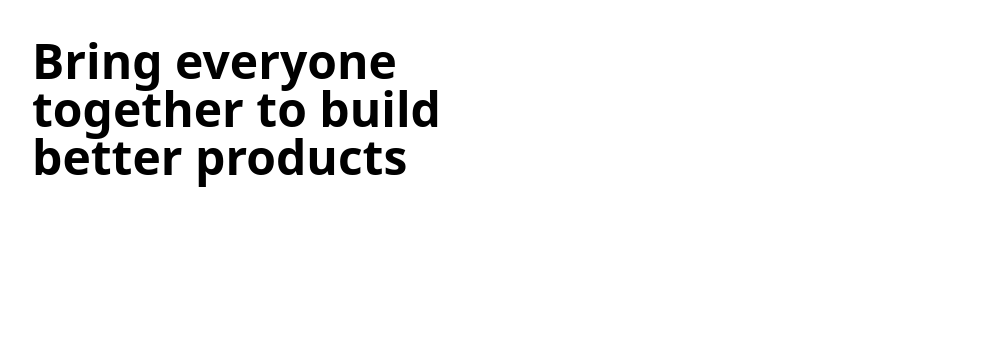
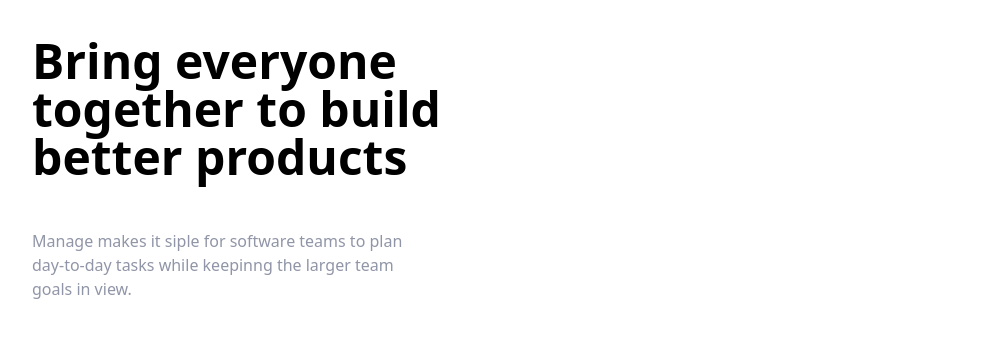
Before and after one commit to Nebenmor/Manage2, a website: page public/index.html in a window 1280 px wide. Shown: the part 99-436 px from the top of the page, without its empty margins (144-1135 px from the left). Drawn offline with Linux system fonts and the light colour scheme.

Commit message:
implement hero section p

```diff
--- a/public/index.html
+++ b/public/index.html
@@ -38,7 +38,9 @@
                 <h1 class="max-w-md text-4xl font-bold text-center md:text-5xl md:text-left">
                     Bring everyone together to build better products
                 </h1>
-
+                <p class="max-w-sm text-center text-darkGrayishBlue md:text-left">
+                    Manage makes it siple for software teams to plan day-to-day tasks while keepinng the larger team goals in view.
+                </p>
              </div>
          </div>
     </section>
```
